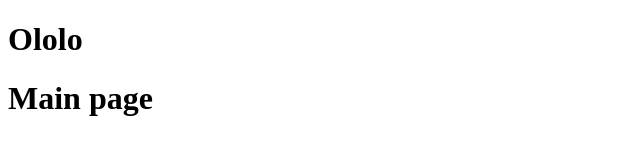
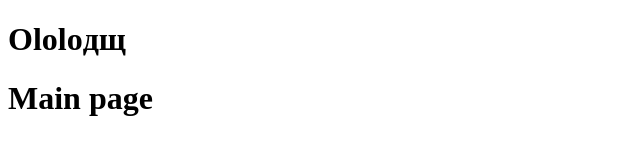
Before and after one commit to olegborovych/Testing, a plain HTML site: page index.html in a window 1280 px wide. Shown: the full height of the page, 0-640 px from the left. Drawn offline with Linux system fonts and the light colour scheme.

Commit message:
test conflict

```diff
--- a/index.html
+++ b/index.html
@@ -9,7 +9,7 @@
 </head>
 
 <body>
-    <h1>Ololo</h2>
+    <h1>Ololoдщ</h1>
     <h1>Main page</h1>
 </body>
 
```
